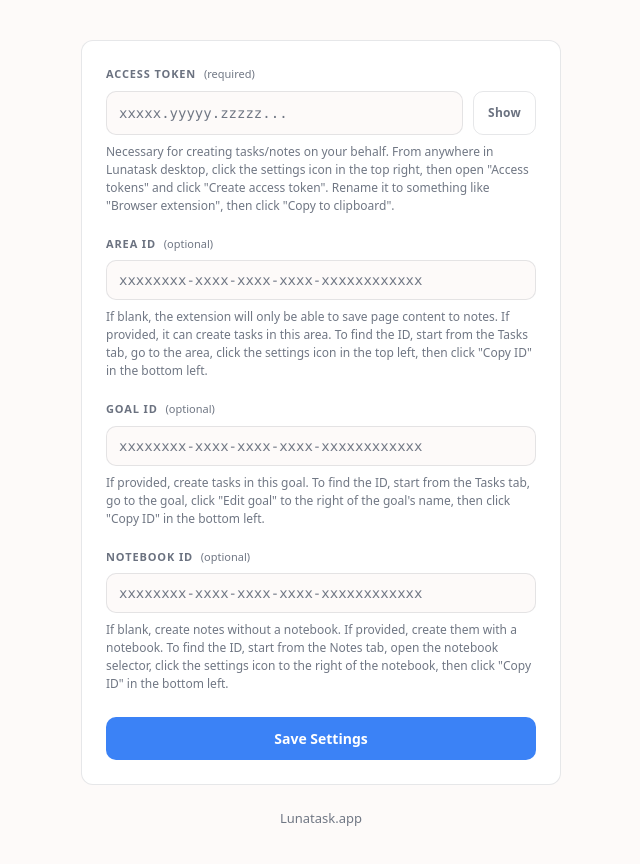
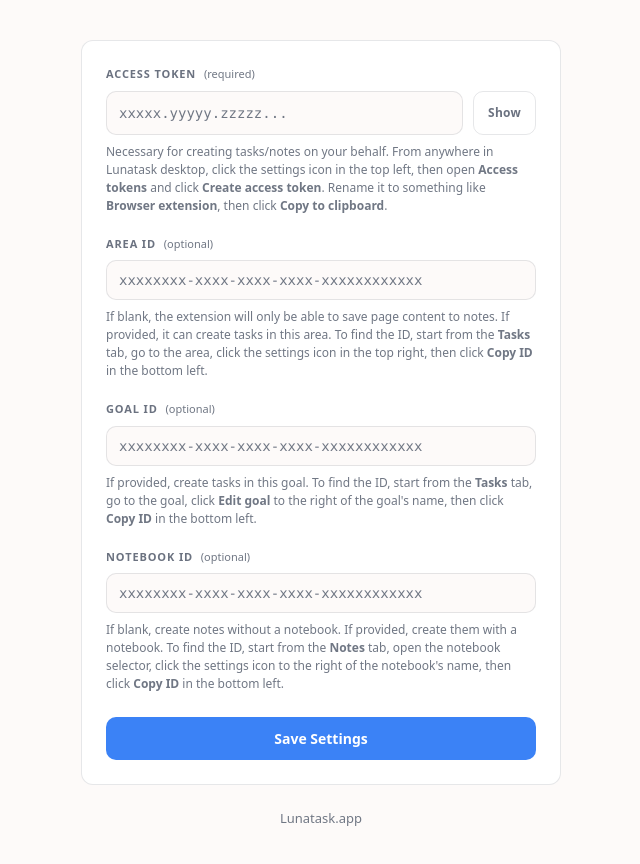
Before and after one commit to andresbott/lunatask-browser-extension, a website built with Vite: page src/options/index.html in a window 1280 px wide. Shown: the whole page, without its empty margins (319-959 px from the left). Built offline with nearby package versions, Linux system fonts and the light colour scheme; some packages are replaced by stand-ins of ours.

Commit message:
Adjust settings copy (#11)

```diff
--- a/src/options/index.html
+++ b/src/options/index.html
@@ -36,7 +36,7 @@
                 Show
               </button>
             </div>
-            <p class="form-help">Necessary for creating tasks/notes on your behalf. From anywhere in Lunatask desktop, click the settings icon in the top right, then open "Access tokens" and click "Create access token". Rename it to something like "Browser extension", then click "Copy to clipboard".</p>
+            <p class="form-help">Necessary for creating tasks/notes on your behalf. From anywhere in Lunatask desktop, click the settings icon in the top left, then open <strong>Access tokens</strong> and click <strong>Create access token</strong>. Rename it to something like <strong>Browser extension</strong>, then click <strong>Copy to clipboard</strong>.</p>
           </div>
 
           <div class="form-group">
@@ -51,7 +51,7 @@
               placeholder="xxxxxxxx-xxxx-xxxx-xxxx-xxxxxxxxxxxx"
               autocomplete="off"
             />
-            <p class="form-help">If blank, the extension will only be able to save page content to notes. If provided, it can create tasks in this area. To find the ID, start from the Tasks tab, go to the area, click the settings icon in the top left, then click "Copy ID" in the bottom left.</p>
+            <p class="form-help">If blank, the extension will only be able to save page content to notes. If provided, it can create tasks in this area. To find the ID, start from the <strong>Tasks</strong> tab, go to the area, click the settings icon in the top right, then click <strong>Copy ID</strong> in the bottom left.</p>
           </div>
 
 
@@ -67,7 +67,7 @@
               placeholder="xxxxxxxx-xxxx-xxxx-xxxx-xxxxxxxxxxxx"
               autocomplete="off"
             />
-            <p class="form-help">If provided, create tasks in this goal. To find the ID, start from the Tasks tab, go to the goal, click "Edit goal" to the right of the goal's name, then click "Copy ID" in the bottom left.</p>
+            <p class="form-help">If provided, create tasks in this goal. To find the ID, start from the <strong>Tasks</strong> tab, go to the goal, click <strong>Edit goal</strong> to the right of the goal's name, then click <strong>Copy ID</strong> in the bottom left.</p>
           </div>
 
           <div class="form-group">
@@ -82,7 +82,7 @@
               placeholder="xxxxxxxx-xxxx-xxxx-xxxx-xxxxxxxxxxxx"
               autocomplete="off"
             />
-            <p class="form-help">If blank, create notes without a notebook. If provided, create them with a notebook. To find the ID, start from the Notes tab, open the notebook selector, click the settings icon to the right of the notebook, then click "Copy ID" in the bottom left.</p>
+            <p class="form-help">If blank, create notes without a notebook. If provided, create them with a notebook. To find the ID, start from the <strong>Notes</strong> tab, open the notebook selector, click the settings icon to the right of the notebook's name, then click <strong>Copy ID</strong> in the bottom left.</p>
           </div>
 
           <div class="form-actions">
```
